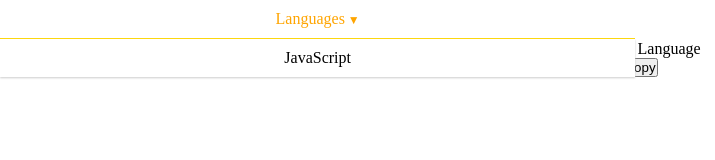
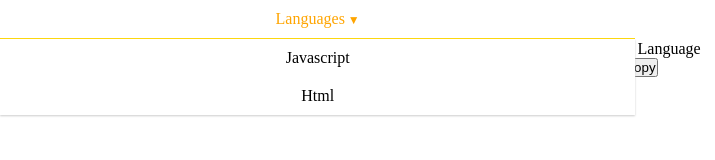
Before and after one commit to DrCuuT/snippets_2, a website: page index.html in a window 1280 px wide. Shown: the full height of the page, 0-715 px from the left. Drawn offline with nearby package versions, Linux system fonts and the light colour scheme.

Commit message:
menu update

```diff
--- a/app.js
+++ b/app.js
@@ -1,13 +1,16 @@
 var button = document.getElementById('copy')
 
-function copyStringToClipboard (str) {
+function copyStringToClipboard(str) {
     // Create new element
     var el = document.createElement('textarea')
     // Set value (string to be copied)
     el.value = str
     // Set non-editable to avoid focus and move outside of view
     el.setAttribute('readonly', '')
-   el.style = {position: 'absolute', left: '-9999px'}
+    el.style = {
+        position: 'absolute',
+        left: '-9999px'
+    }
     document.body.appendChild(el)
     // Select text inside element
     el.select()
@@ -36,3 +39,9 @@ var snippets = {
 </body>`
     }
 }
+
+
+
+$.each(snippets, function (key, value) {
+    $("#languages_list").append('<li><a href="#", onclick="changeSelectedLanguage(\'' +key+ '\')">' +key+ '</a></li>');
+})
--- a/index.html
+++ b/index.html
@@ -13,30 +13,13 @@
 
 
 <body>
-    <script>
-        $(document).ready(function() {
 
-            $("button").click(function() {
-
-            });
-        });
-    </script>
     <nav>
         <ul>
             <li class="deroulant"><a href="#">Languages</a>
                 <ul id="languages_list" class="sous">
-                    <script>$("#languages_list").append('<li><a href="#">JavaScript</a></li>');</script>
-                    <!--
-                    <li><a href="#" , onclick="changeSelectedLanguage('Javascript')">JavaScript</a></li>
-                    <li><a href="#" , onclick="changeSelectedLanguage('HTML')">HTML</a></li>
-                    <li><a href="#" , onclick="changeSelectedLanguage('CSS')">CSS</a></li>
-                    <li><a href="#" , onclick="changeSelectedLanguage('Python')">Python</a></li>
-                    <li><a href="#" , onclick="changeSelectedLanguage('Java')">Java</a></li>
-                    <li><a href="#" , onclick="changeSelectedLanguage('C/C#/C++')">C/C#/C++</a></li>
-                    <li><a href="#" , onclick="changeSelectedLanguage('Bash')">Bash</a></li>
-                    <li><a href="#" , onclick="changeSelectedLanguage('Ruby')">Ruby</a></li>
-                    <li><a href="#" , onclick="changeSelectedLanguage('Swift')">Swift</a></li>
-                    <li><a href="#" , onclick="changeSelectedLanguage('Typescript')">Typescript</a></li>-->
+                    <!-- exemple de ligne placée :
+                    -->
                 </ul>
             </li>
             <li class="deroulant"><a href="#">Snippets list</a>
@@ -54,7 +37,16 @@
         <script type="text/javascript">
             function changeSelectedLanguage(language) {
                 document.getElementById("selected_language").innerHTML = "Selected Language : " + language;
+                //$("snippets_list").empty(); NE FONCTIONNE PAS
+                var search = "snippets."+language;
+                console.log(search);//$(search)
+                $.each($(search), function(key, val) {
+                    console.out("ok");
+                    //console.log(key);
+                    //$("#snippets_list").append('<li><a href="#">' + key + '</a></li>');
+                    //+rajouter on click à la liste de snippetsqui assigne la val au bouton copy
 
+                })
             }
         </script>
     </div>
```
Lines whose indentation alone changed are shown as unchanged.
